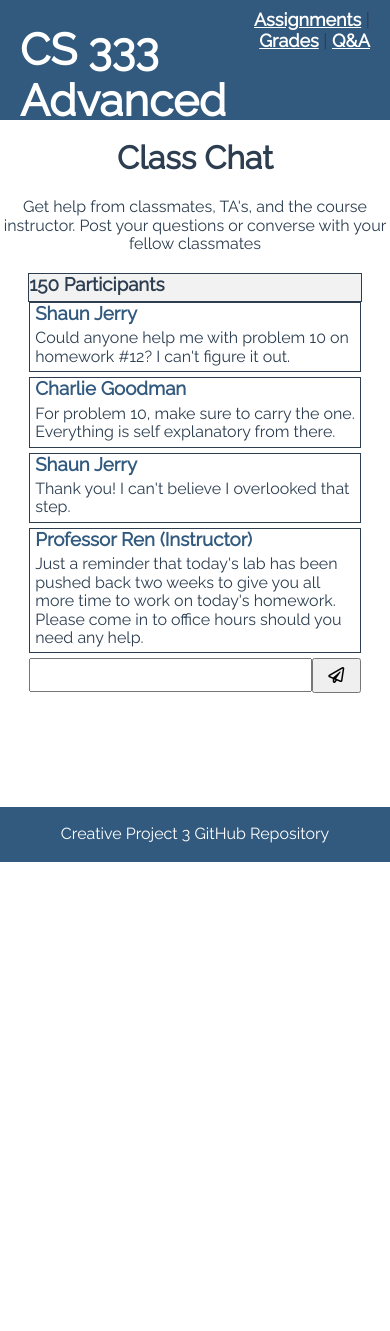
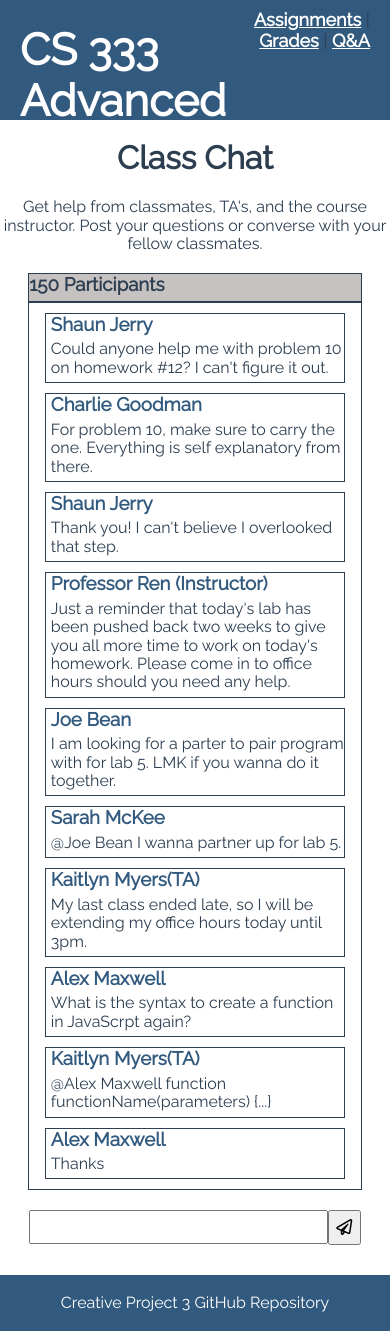
Before and after one commit to Pay10-VA/Creative-Project-3, a Vue app in the folder learning-management/: page /forum in a window 390 px wide. Before the commit the page ends 862 px from the top, so only its background shows below. Built offline with nearby package versions, Linux system fonts and the light colour scheme.

Commit message:
Add post functionality working. Mobile version complete

```diff
--- a/learning-management/src/main.js
+++ b/learning-management/src/main.js
@@ -26,6 +26,30 @@ let data = {
       name: "Professor Ren (Instructor)",
       message: "Just a reminder that today's lab has been pushed back two weeks to give you all more time to work on today's homework. Please come in to office hours should you need any help."
     },
+    {
+      name: "Joe Bean",
+      message: "I am looking for a parter to pair program with for lab 5. LMK if you wanna do it together."
+    },
+    {
+      name: "Sarah McKee",
+      message: "@Joe Bean I wanna partner up for lab 5."
+    },
+    {
+      name: "Kaitlyn Myers(TA)",
+      message: "My last class ended late, so I will be extending my office hours today until 3pm."
+    },
+    {
+      name: "Alex Maxwell",
+      message: "What is the syntax to create a function in JavaScrpt again?"
+    },
+    {
+      name: "Kaitlyn Myers(TA)",
+      message: "@Alex Maxwell function functionName(parameters) {...}"
+    },
+    {
+      name: "Alex Maxwell",
+      message: "Thanks"
+    }
   ]
 }
 
--- a/learning-management/src/views/Forum.vue
+++ b/learning-management/src/views/Forum.vue
@@ -3,13 +3,13 @@
 
     <h1>Class Chat</h1>
 
-    <p>Get help from classmates, TA's, and the course instructor. Post your questions or converse with your fellow classmates</p>
+    <p>Get help from classmates, TA's, and the course instructor. Post your questions or converse with your fellow classmates.</p>
 
     <div id="post-header">
       <h3>150 Participants</h3>
     </div>
     <div id="posts">
-      <div v-for="post in this.$root.$data.posts" :key="post.name" id="single-post">
+      <div v-for="post in this.$root.$data.posts" :key="post.message" id="single-post">
         <div id="post-name">
           <h3>{{post.name}}</h3>
         </div>
@@ -20,8 +20,8 @@
     </div>
 
     <div id="user-posting">
-      <input>
-      <button><i class="far fa-paper-plane"></i></button>
+      <input v-model="addedMessage">
+      <button type="submit" @click="addPost()"><i class="far fa-paper-plane"></i></button>
     </div>
 
   </div>
@@ -32,6 +32,21 @@ export default {
   name: 'Forum',
   components: {
   },
+  data() {
+    return {
+      addedMessage: "",
+    }
+  },
+  methods: {
+    addPost() {
+      let userName = "Me";
+      this.$root.$data.posts.push({
+        name: userName,
+        message: this.addedMessage
+      });
+      this.addedMessage = ""; //Clears addedMessage
+    }
+  }
 }
 </script>
 
@@ -44,12 +59,19 @@ export default {
     width: 85%;
     margin-left: auto;
     margin-right: auto;
+    border: solid;
+    border-width: thin;
+    margin-bottom: 20px;
   }
 
   #single-post {
     border: solid;
     border-width: thin;
-    margin-bottom: 5px;
+    margin-top: 10px;
+    margin-bottom: 10px;
+    width: 90%;
+    margin-left: auto;
+    margin-right: auto;
   }
 
   #post-name {
@@ -72,7 +94,7 @@ export default {
     padding-bottom: 5px;
     border: solid;
     border-width: thin;
-    background-color: #f2f2f2;
+    background-color: #c7c2c2;
     margin-top: 20px;
     text-align: left;
   }
@@ -82,15 +104,16 @@ export default {
     width: 85%;
     margin-left: auto;
     margin-right: auto;
+    margin-bottom: 30px;
   }
 
   input {
-    width: 85%;
+    width: 90%;
     height: 30px;
   }
 
   button {
-    width: 15%;
+    width: 10%;
     height: 35px;
   }
 
```
